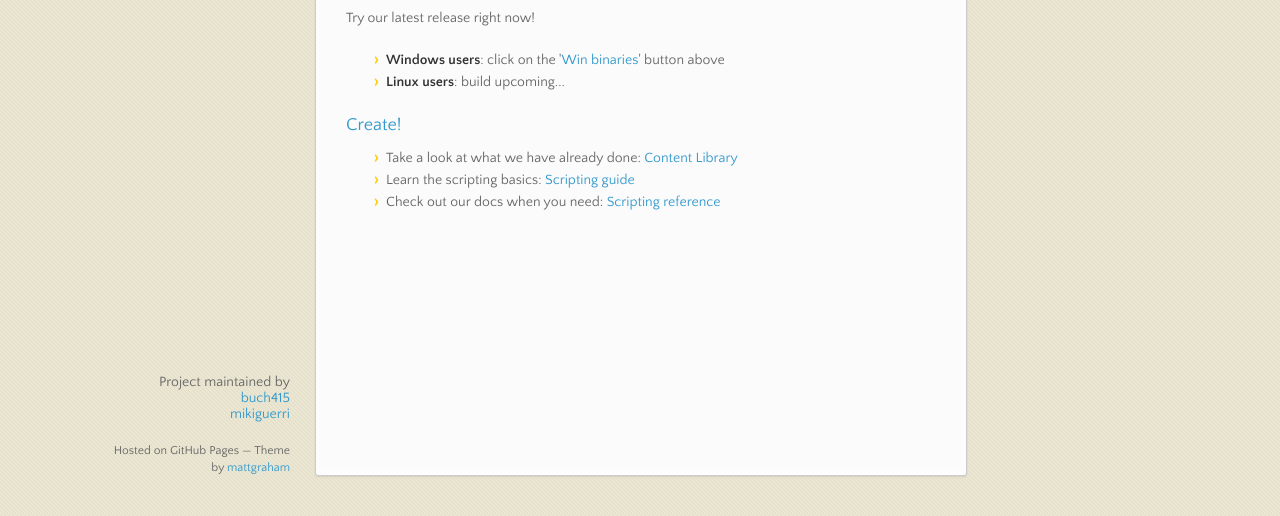
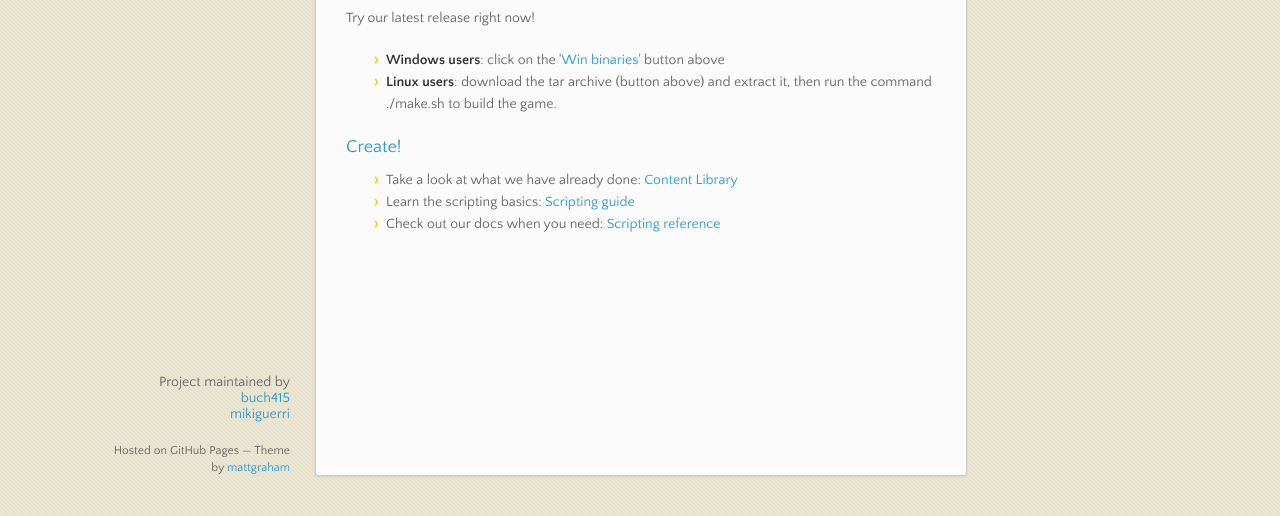
Before and after one commit to dohoang1102/Tales-of-Gydia, a plain HTML site: page index.html in a window 1280 px wide. Shown: the part 284-800 px from the top of the page. Drawn offline with nearby package versions, Linux system fonts and the light colour scheme.

Commit message:
Update index.html

```diff
--- a/index.html
+++ b/index.html
@@ -50,7 +50,7 @@
 <li>
 <strong>Windows users</strong>: click on the '<a href="http://sourceforge.net/projects/talesofgydia/files/tales_of_gydia.zip/download">Win binaries</a>' button above</li>
 <li>
-<strong>Linux users</strong>: build upcoming...</li>
+<strong>Linux users</strong>: download the tar archive (button above) and extract it, then run the command ./make.sh to build the game.</li>
 </ul><h3><a href="https://github.com/buch415/Tales-of-Gydia/wiki/Create">Create!</a></h3>
 
 <ul>
```
